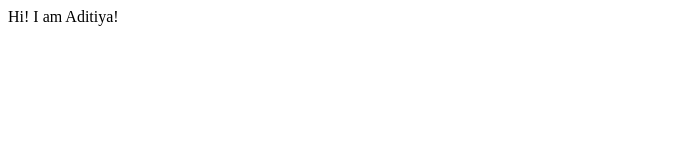
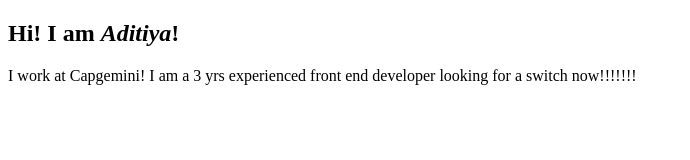
Before and after one commit to AditiyaS-cloud/aditiyasrivastava.com, a plain HTML site: page index.html in a window 1280 px wide. Shown: the whole page, without its empty margins (0-690 px from the left). Drawn offline with Linux system fonts and the light colour scheme.

Commit message:
index.html
Added some info

```diff
--- a/index.html
+++ b/index.html
@@ -6,6 +6,8 @@
     <title>Aditiya Srivastava</title>
 </head>
 <body>
-    Hi! I am Aditiya!
+
+    <h2> Hi! I am <em>Aditiya</em>!</h2>
+    <p>I work at Capgemini! I am a 3 yrs experienced front end developer looking for a switch now!!!!!!! </p>
 </body>
 </html>
```
